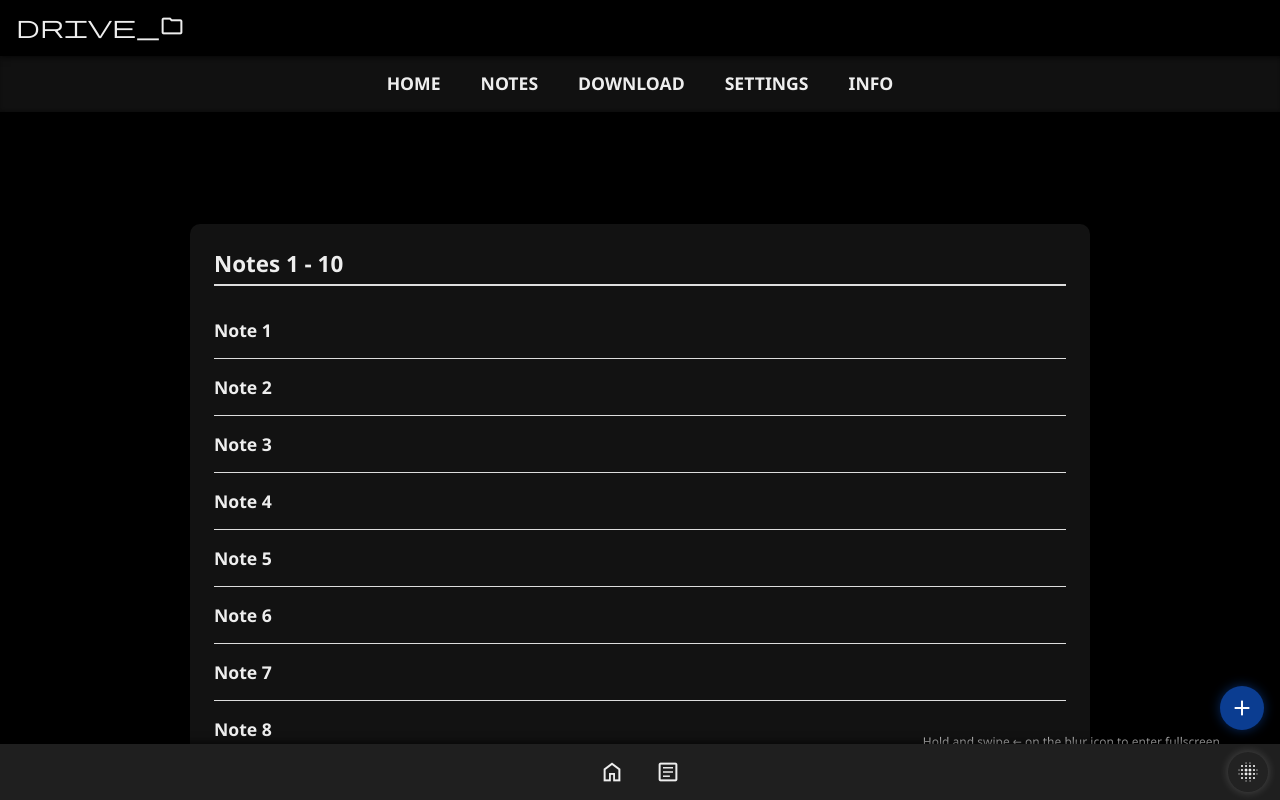
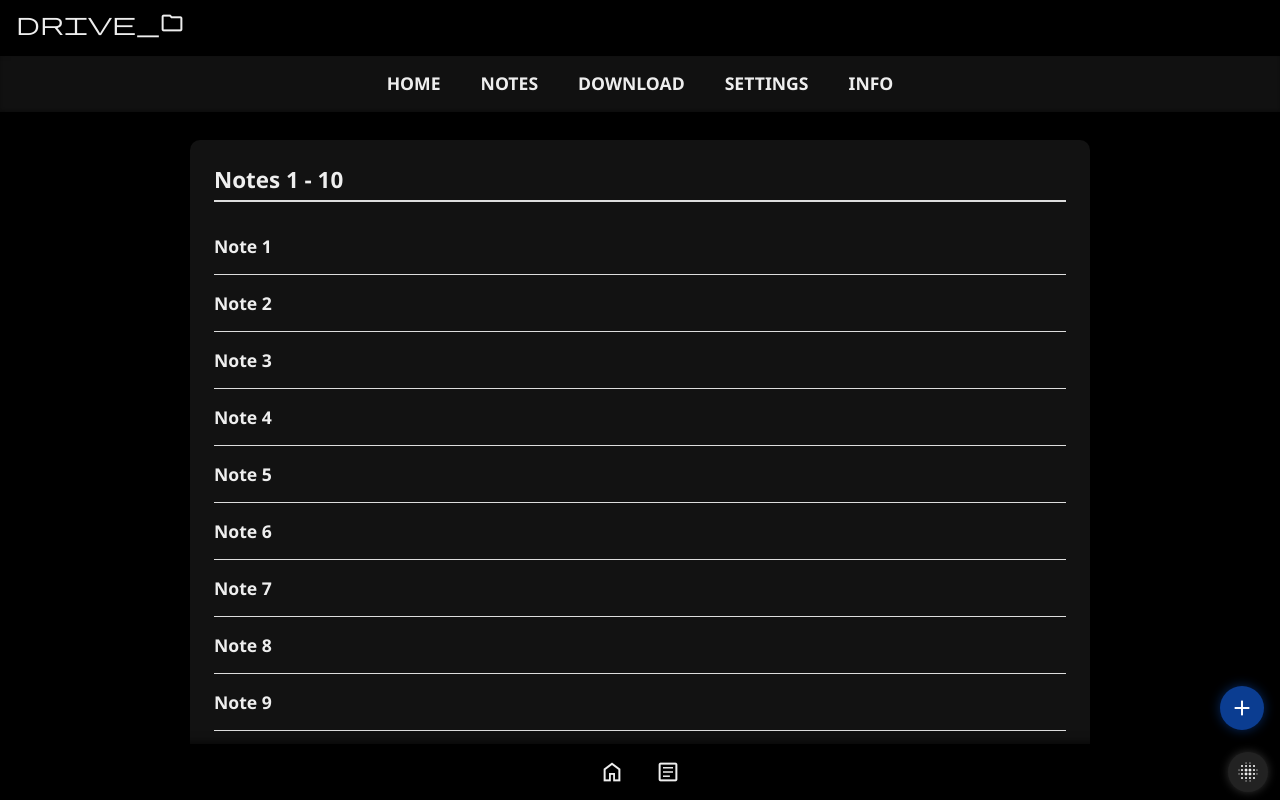
Before and after one commit to imrutunjaya/Drive, a plain HTML site: page index.html in a window 1280 px wide. Drawn offline with nearby package versions, Linux system fonts and the light colour scheme; a web font is replaced by a local one.

Commit message:
Update index.html

```diff
--- a/index.html
+++ b/index.html
@@ -3,7 +3,7 @@
 <head>
 <meta charset="UTF-8" />
 <meta name="viewport" content="width=device-width, initial-scale=1" />
-<title>Notes Download</title>
+<title>Drive📇</title>
 <!-- Google Material Symbols (for icons) -->
 <link href="https://fonts.googleapis.com/css2?family=Material+Symbols+Outlined" rel="stylesheet" />
 <!-- Samarkan font -->
@@ -14,7 +14,7 @@
     --bg-color: #000000;
     --text-color: #EEE;
     --header-bg: #000000;
-    --nav-bg: #1F1F1F;
+    --nav-bg: #000000;
     --subnav-bg: #111111;
     --link-color: #EEE;
     --link-hover-color: #FFF;
@@ -47,7 +47,7 @@
     font-family: 'Segoe UI', Tahoma, Geneva, Verdana, sans-serif;
     background: var(--bg-color);
     color: var(--text-color);
-    padding-top: 112px; /* 56 for header + 56 for subnav */
+    padding-top: 70px; /* 56 for header + 56 for subnav */
     padding-bottom: 56px;
     box-sizing: border-box;
     overflow-x: hidden;
@@ -83,7 +83,7 @@
     top: 0;
     left: 0;
     width: 100%;
-    height: 56px;
+    height: 50px;
     background: var(--header-bg);
     display: flex;
     align-items: center;
@@ -524,7 +524,7 @@
   <span class="material-symbols-outlined" aria-hidden="true">blur_on</span>
 </div>
 <div style="position: fixed; bottom: 50px; right: 60px; color:#bbb; font-size: 12px; user-select:none;" id="blur-instruction">
-  Hold and swipe ← on the blur icon to enter fullscreen
+
 </div>
 
 <script>
```
